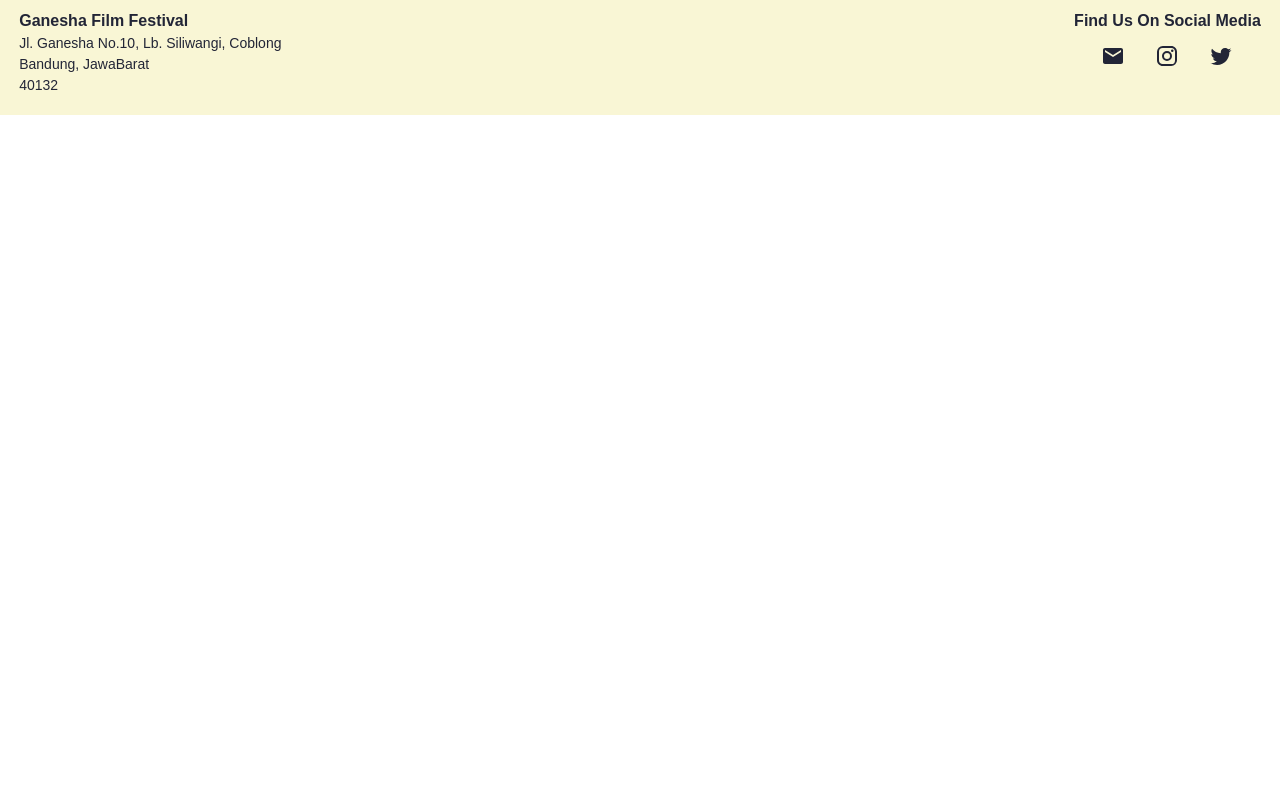
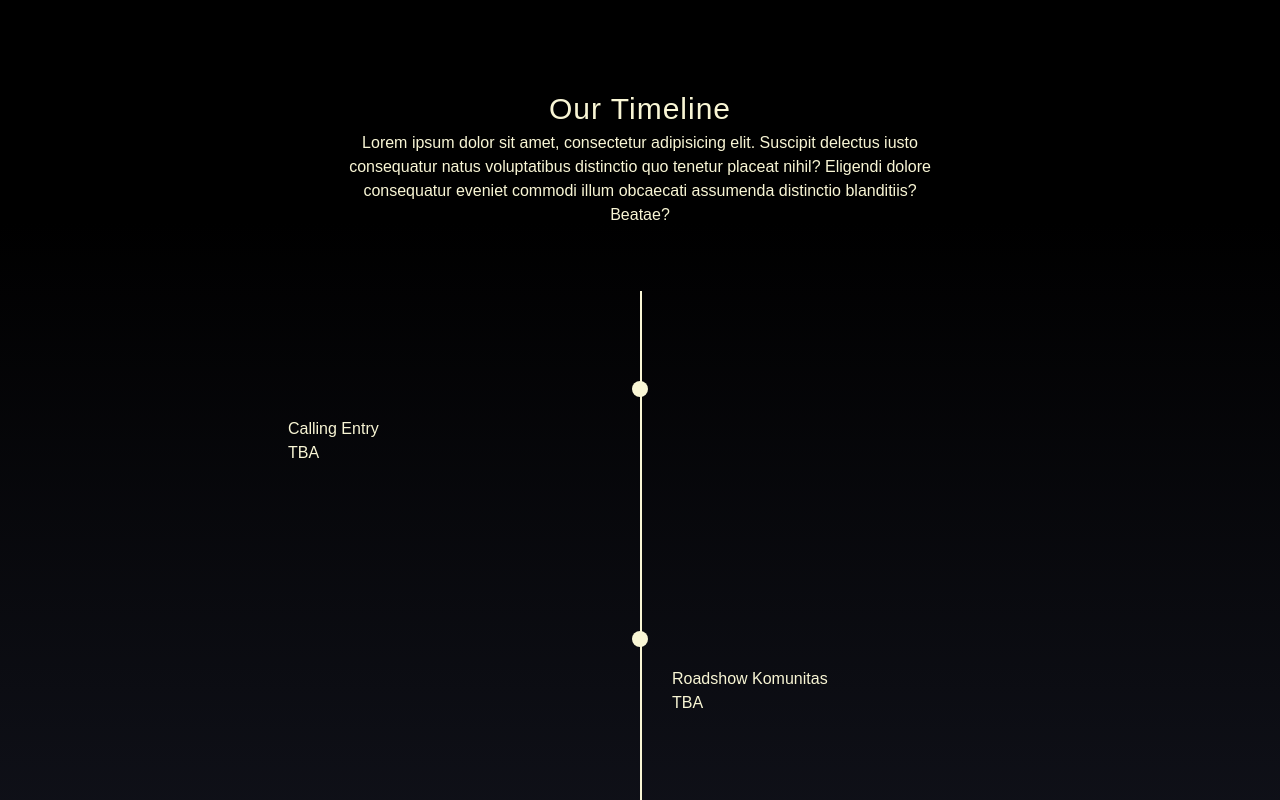
Before and after one commit to syauqijan/ganffest, a Next.js app: page / in a window 1280 px wide. Shown: the part 1040-1840 px from the top of the page. Before the commit the page ends 1155 px from the top, so only its background shows below. Built offline with nearby package versions, Linux system fonts and the light colour scheme; no server answers.

Commit message:
add: timeline

```diff
--- a/package.json
+++ b/package.json
@@ -17,6 +17,7 @@
     "@types/node": "20.6.4",
     "@types/react": "18.2.22",
     "@types/react-dom": "18.2.7",
+    "aos": "^2.3.4",
     "autoprefixer": "10.4.16",
     "bcrypt": "^5.1.1",
     "eslint": "8.50.0",
@@ -34,11 +35,13 @@
     "react-dom": "18.2.0",
     "react-firebase-hooks": "^5.1.1",
     "react-hook-form": "^7.46.2",
+    "react-scroll": "^1.9.0",
     "recoil": "^0.7.7",
     "tailwindcss": "3.3.3",
     "typescript": "5.2.2"
   },
   "devDependencies": {
+    "@types/aos": "^3.0.6",
     "@types/bcrypt": "^5.0.0",
     "html-loader": "^4.2.0"
   },
--- a/src/components/fragments/timeline/Timeline.module.css
+++ b/src/components/fragments/timeline/Timeline.module.css
@@ -1,31 +1,94 @@
-/* styles.module.css */
-.process-wrapper {
+.container{
+  padding: 2rem;
+  padding-bottom: 400px;
   margin: auto;
-    max-width: 1080px;
+  max-width: 800px;
+  color: var(--tertiary);
 }
 
-  .step-inner {
+.topSection{
+  text-align: center;
+  padding: 4rem 0;
+  max-width: 600px;
+  margin: 0 auto;
+}
+.timeline{
+  position: relative;
+  min-height: 150px;
+  }
+.line{
   position: absolute;
-    width: 100%;
-    bottom: 0;
-    font-size: 14px;
+  z-index: 2;
+  left: calc(50%);
+  width: 2px; top: -50px;
+  bottom: -50px;
+  background-color: var(--tertiary);
+  height: 0;
+  transition: height 1s ease;
+
 }
 
-  .step.active,
-  .step:hover {
-    color: #444;
+.line :before,
+.line :after{
+  content: "";
+  position: absolute;
+  left: 50%;
+  width: 1rem;
+  height: 1rem;
+  border-radius: 50%;
+  background-color: var(--tertiary);
+  left: 50%;
+  transform: translate(-50%, -50%);
+  display: block;
 }
 
-  .step.active:before,
-  .step:hover:before {
-    border: solid 2px #fff;
-    background: linear-gradient(to right, #e91e63 0%, #fff 100%);
+.line :after{
+  bottom: 0;
+}
+.section{
+  display: flex;
+  opacity: 0;
+  transform: translateX (-100%);
+  transition: 600ms ease;
+  position: relative;
+  -index: 1;
+  margin: 50px 0;
+  padding: 1rem;
+  border-radius: 1rem;
+  align-items: center;
+  min-height: 200px;
+
 }
 
-  .step.active:after {
-    background: #207893;
+.section:nth-child(odd){
+  flex-direction: row-reverse;
+  transform: translate(100%);
 }
 
-  .step:hover:after {
-    background: #555;
+.bead{
+  position: absolute;
+  display: block;
+  width: 1rem;
+  height: 1rem;
+  border-radius: 50%;
+  background-color: var(--tertiary);
+  left: 50%;
+  top: 20%;
+  transform: translateX(-50%);
 }
+
+.content{
+  width: calc(50% - 2rem);
+
+}
+
+.show-me:nth-child(n){
+  opacity: 1;
+  transform: none;
+}
+
+.timelineTitle{
+  font-weight: 400;
+  font-size: 30px;
+  letter-spacing: 1px;
+}
--- a/src/components/fragments/timeline/index.tsx
+++ b/src/components/fragments/timeline/index.tsx
@@ -1,76 +1,115 @@
 // pages/ourprocess.tsx
 import { NextApiRequest } from 'next';
-import React, { useState, useEffect } from 'react';
+import React, { useEffect, useRef } from 'react';
 import Head from 'next/head';
+import styles from './Timeline.module.css';
+import AOS from 'aos';
+import 'aos/dist/aos.css';
 
-const OurProcess = () => {
-  const [activeStep, setActiveStep] = useState<number>(1);
 
+
+const Timeline = () => {
+  const lineRef = useRef<HTMLDivElement | null>(null);
+  const maxLineHeight = 1200;
   useEffect(() => {
-    const $ = require('jquery');
-    require('jquery-ui');
-
-    $(".step").click(function (this: HTMLLIElement) {
-      $(this).addClass("active").prevAll().addClass("active");
-      $(this).nextAll().removeClass("active");
+    AOS.init({
+      duration: 600, // Durasi animasi
+      offset: 200, // Offset dari tepi layar
+      easing: 'ease-in-out', // Easing function
     });
 
-    $(".step01").click(function () {
-      $("#line-progress").css("width", "3%");
-      $(".discovery").addClass("active").siblings().removeClass("active");
-    });
+    const handleScroll = () => {
+      const line = lineRef.current;
 
-    $(".step02").click(function () {
-      $("#line-progress").css("width", "25%");
-      $(".strategy").addClass("active").siblings().removeClass("active");
-    });
+      if (line) {
+        const rect = line.getBoundingClientRect();
+        const windowHeight = window.innerHeight;
+        const lineTop = rect.top;
 
-    $(".step03").click(function () {
-      $("#line-progress").css("width", "50%");
-      $(".creative").addClass("active").siblings().removeClass("active");
-    });
 
-    $(".step04").click(function () {
-      $("#line-progress").css("width", "75%");
-      $(".production").addClass("active").siblings().removeClass("active");
-    });
+        // Menghitung tinggi garis berdasarkan posisi scroll
+        let lineHeight = Math.max(0, windowHeight - lineTop);
 
-    $(".step05").click(function () {
-      $("#line-progress").css("width", "100%");
-      $(".analysis").addClass("active").siblings().removeClass("active");
-    });
+        // Batasi tinggi garis sesuai dengan maksimum yang diinginkan
+        if (lineHeight > maxLineHeight) {
+          lineHeight = maxLineHeight;
+        }
+        line.style.height = `${lineHeight}px`;
+      }
+    };
+
+    window.addEventListener('scroll', handleScroll);
+
+    return () => {
+      window.removeEventListener('scroll', handleScroll);
+    };
   }, []);
+  return (
+    <div className={styles.container}>
+      <div className={styles.topSection}>
+        <h1 className={styles.timelineTitle}>Our Timeline</h1>
+          <p>
+            Lorem ipsum dolor sit amet, consectetur adipisicing elit. Suscipit delectus iusto consequatur natus voluptatibus distinctio quo tenetur placeat nihil? Eligendi dolore consequatur eveniet commodi illum obcaecati assumenda distinctio blanditiis? Beatae?
+          </p>
+      </div>
+      <div className={styles.timeline} >
+      <div ref={lineRef} className={styles.line}>
 
-  return (
-    <>
-      <Head>
-        <title>Our Process</title>
-      </Head>
-      <h1 className="text-center text-3xl font-semibold mt-12 uppercase">Our Process</h1>
-      <div className="process_wrapper">
-        <div id="progres_bar_container">
-          <ul>
-            <li className={`step step01 ${activeStep === 1 ? 'active' : ''}`}><div className="step-inner">HOME WORK</div></li>
-            <li className={`step step02 ${activeStep === 2 ? 'active' : ''}`}><div className="step-inner">RESPONSIVE PART</div></li>
-            <li className={`step step03 ${activeStep === 3 ? 'active' : ''}`}><div className="step-inner">Creative cREATIONS</div></li>
-            <li className={`step step04 ${activeStep === 4 ? 'active' : ''}`}><div className="step-inner">TESTIMONIALS PART</div></li>
-            <li className={`step step05 ${activeStep === 5 ? 'active' : ''}`}><div className="step-inner">OUR LOCATIONS</div></li>
-          </ul>
-          <div id="line">
-            <div id="line-progress" style={{ width: `${(activeStep - 1) * 25 + 3}%` }}></div>
+        </div>
+        <div data-aos="fade-right" className={styles.section}>
+          <div className={styles.bead}></div>
+          <div className={styles.content}>
+            <h2 className={styles.eventTitle}>Calling Entry</h2>
+            <p>
+              TBA
+            </p>
           </div>
         </div>
 
-        <div id="progress-content-section">
-          <div className={`section-content discovery ${activeStep === 1 ? 'active' : ''}`}>
-            <h2>HOME SECTION</h2>
-            <p>Lorem ipsum dolor sit amet, consectetur adipiscing elit. Donec neque justo, consequat non fermentum ac, tempor eu turpis. Proin nulla eros, placerat non ipsum ut, dapibus ullamcorper ex. Nulla in dapibus lorem. Suspendisse vitae velit ac ante consequat placerat ut sed eros. Nullam porttitor mattis mi, id fringilla ex consequat eu. Praesent pulvinar tincidunt leo et condimentum. Maecenas volutpat turpis at felis egestas malesuada. Phasellus sem odio, venenatis at ex a, lacinia suscipit orci.</p>
+        <div data-aos="fade-left" className={styles.section}>
+          <div className={styles.bead}></div>
+          <div className={styles.content}>
+            <h2 className={styles.eventTitle}>Roadshow Komunitas</h2>
+            <p>
+              TBA
+            </p>
           </div>
-          {/* Tambahkan konten untuk langkah-langkah lain di sini */}
         </div>
+
+        <div data-aos="fade-right" className={styles.section}>
+          <div className={styles.bead}></div>
+          <div className={styles.content}>
+            <h2 className={styles.eventTitle}>Malam Komunitas</h2>
+            <p>
+              TBA
+            </p>
+          </div>
+        </div>
+
+        <div data-aos="fade-left" className={styles.section}>
+          <div className={styles.bead}></div>
+          <div className={styles.content}>
+            <h2 className={styles.eventTitle}>Sinema Keliling</h2>
+            <p>
+              TBA
+            </p>
+          </div>
+        </div>
+
+        <div data-aos="fade-right" className={styles.section}>
+          <div className={styles.bead}></div>
+          <div className={styles.content}>
+            <h2 className={styles.eventTitle}>Main Event</h2>
+            <p>
+              TBA
+            </p>
+          </div>
+        </div>
+
+
       </div>
-    </>
-  );
-};
+    </div>
+  )
+}
 
-export default OurProcess;
+export default Timeline;
--- a/src/components/layouts/Navbar/Navbar.module.css
+++ b/src/components/layouts/Navbar/Navbar.module.css
@@ -77,26 +77,36 @@
     display: flex;
     align-items: center;
 }
+.dropdownWrap{
+    max-height: 0px;
+    overflow: hidden;
+    transition: max-height 0.2s ease-out;
+}
 .dropdown {
     position: absolute;
-    top: 100%; /* Menampilkan dropdown di bawah tombol */
-    right: 0;
-    background: #fff;
-    border: 1px solid #ccc;
-    border-radius: 4px;
+    right: 25px;
+    top: 100px;
+    background: var(--tertiary);
+    color: black;
+    border-radius: 7px;
     padding: 8px;
     display: flex;
     flex-direction: column;
-    z-index: 2; /* Menempatkan dropdown di atas konten lainnya */
+    z-index: 2;
+
 }
 
 .dropdown button {
+    background: var(--tertiary);
     border: none;
     background: transparent;
+
+}
+.dropdown:hover {
+    background: #827149;
     cursor: pointer;
+    transition: 0.3s;
 }
-
-  /* Sembunyikan dropdown secara default */
 .dropdown {
     display: flex;
 }
--- a/src/components/layouts/Navbar/index.tsx
+++ b/src/components/layouts/Navbar/index.tsx
@@ -10,6 +10,9 @@ const Navbar = () => {
     const router = useRouter(); // Dapatkan rute saat ini
     const [dropdownVisible, setDropdownVisible] = useState(false);
     const { data } = useSession();
+    const closeDropdown = () => {
+      setDropdownVisible(false);
+    };
     const toggleDropdown = () => {
       setDropdownVisible(!dropdownVisible);
     };
@@ -50,11 +53,10 @@ const Navbar = () => {
                 </button>
 
                 {dropdownVisible && (
-                  <div className={styles.dropdown}>
-                    <button className={styles.buttonProfile}>
-                    <p>My Profile</p>
-                    </button>
-                    <button onClick={() => signOut()}>Sign Out</button>
+                  <div className={styles.dropdownWrap} onClick={() => closeDropdown()}>
+                    <div className={styles.dropdown}>
+                    <button className={styles.buttonSignout} onClick={() => signOut()}>Sign Out</button>
+                    </div>
                   </div>
                 )}
               </div>
--- a/src/views/homepage/index.tsx
+++ b/src/views/homepage/index.tsx
@@ -19,6 +19,7 @@ const HomepageView = () => {
           {/* <Timeline  />
           <OurProcess/> */}
           <AcaraFragment/>
+          <Timeline/>
         </div>
       )
 }
```
Also changed, not shown: 1 other file (tests, documents, lock files or other folders). Lines whose indentation alone changed are shown as unchanged.
